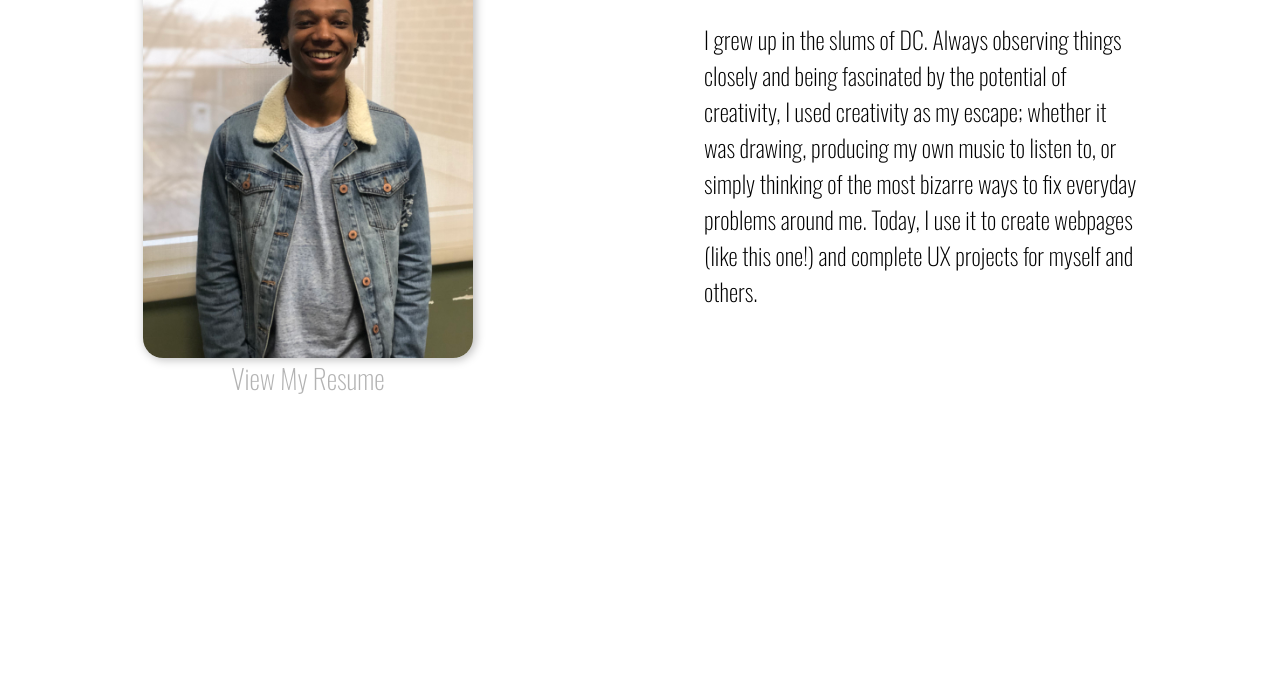
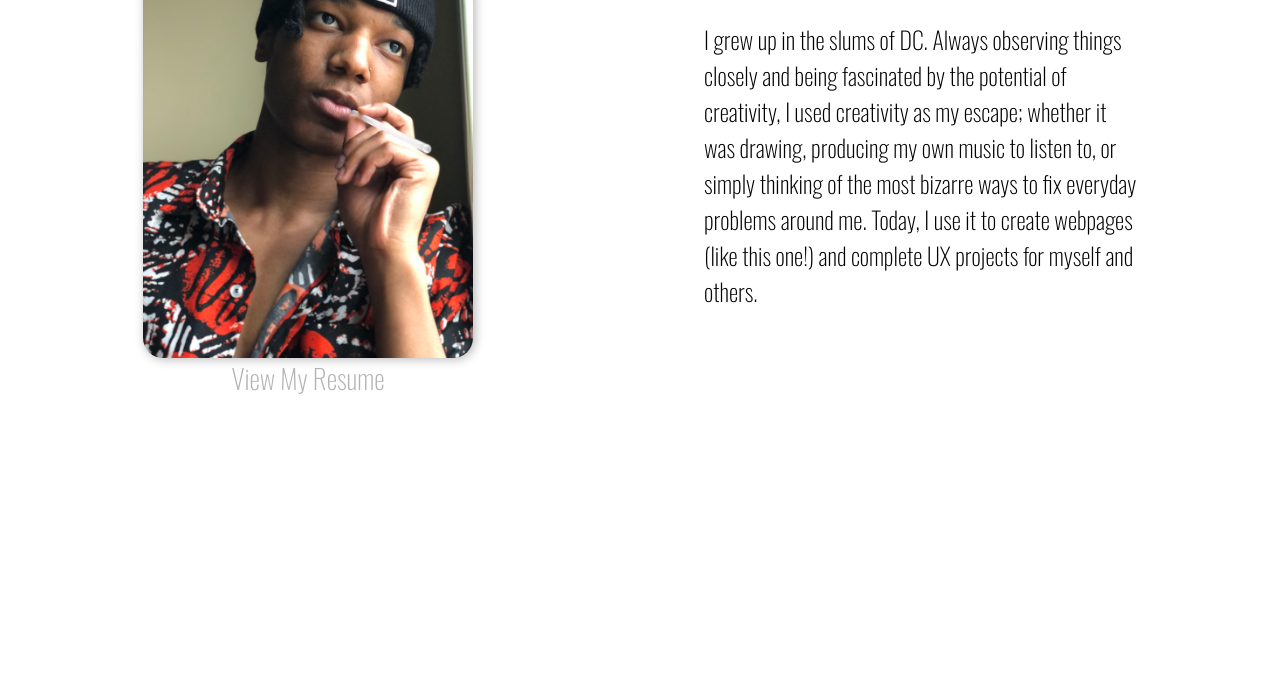
Before and after one commit to SeijBailey19/SeijBailey19.github.io, a plain HTML site: page index.html in a window 1280 px wide. Shown: the part 217-895 px from the top of the page. Drawn offline with nearby package versions, Linux system fonts and the light colour scheme.

Commit message:
updated photo and resume

```diff
--- a/index.html
+++ b/index.html
@@ -29,7 +29,7 @@
     </header>
     <section id="gridMe">
         <div class="divSize pic">
-            <img src="images/IMG_2507.jpeg" alt="This is Me Smiling with my best friend!">
+            <img src="images/Looking Ahead.JPG" alt="This is Me Smiling with my best friend!">
             <a href="images/SeijBailey-Cross_UX_Resume.pdf">View My Resume</a>
         </div>
         <div class="divSize text">
```
Also changed, not shown: images/Looking Ahead.JPG (added), 1 other file.
